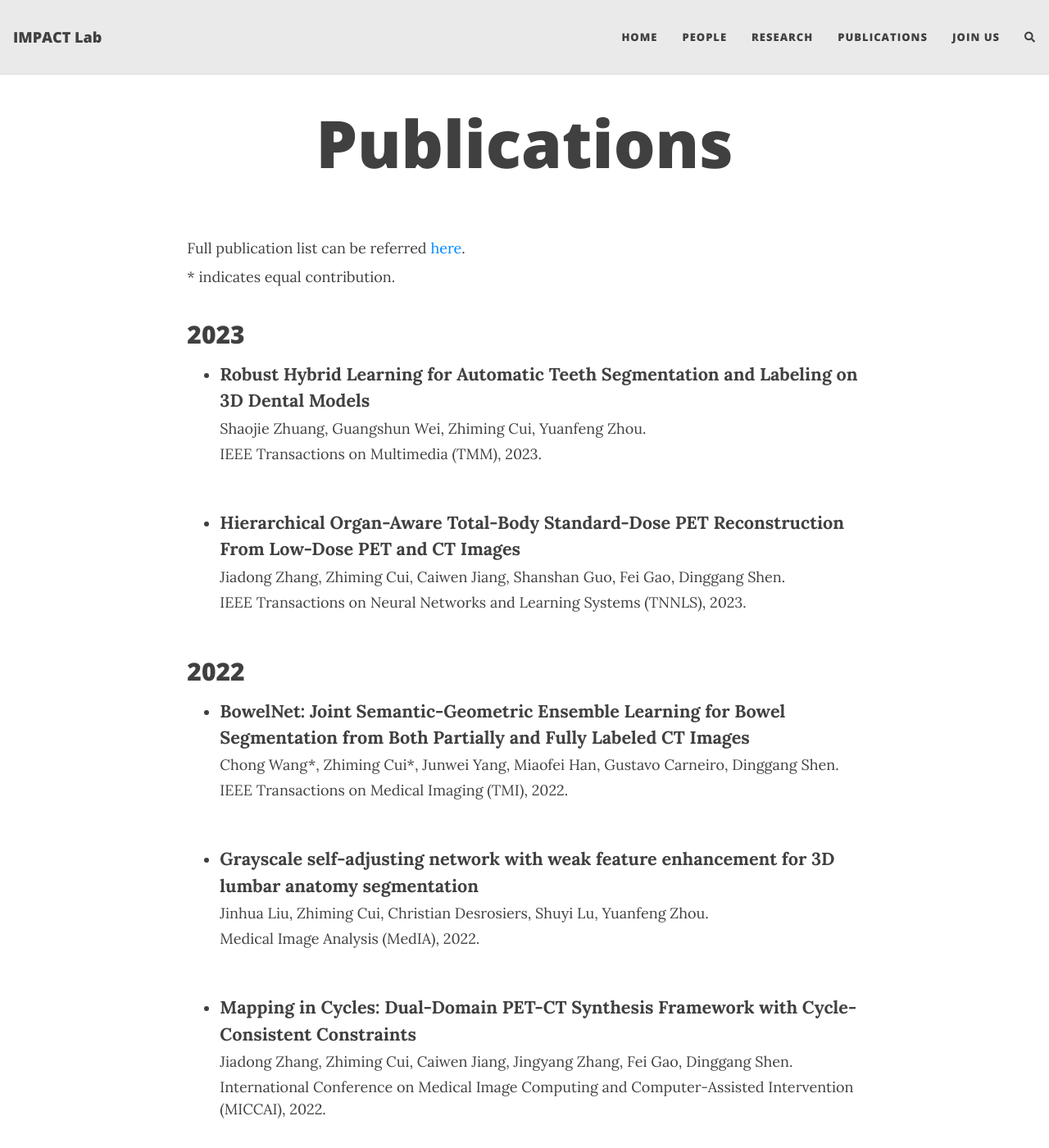
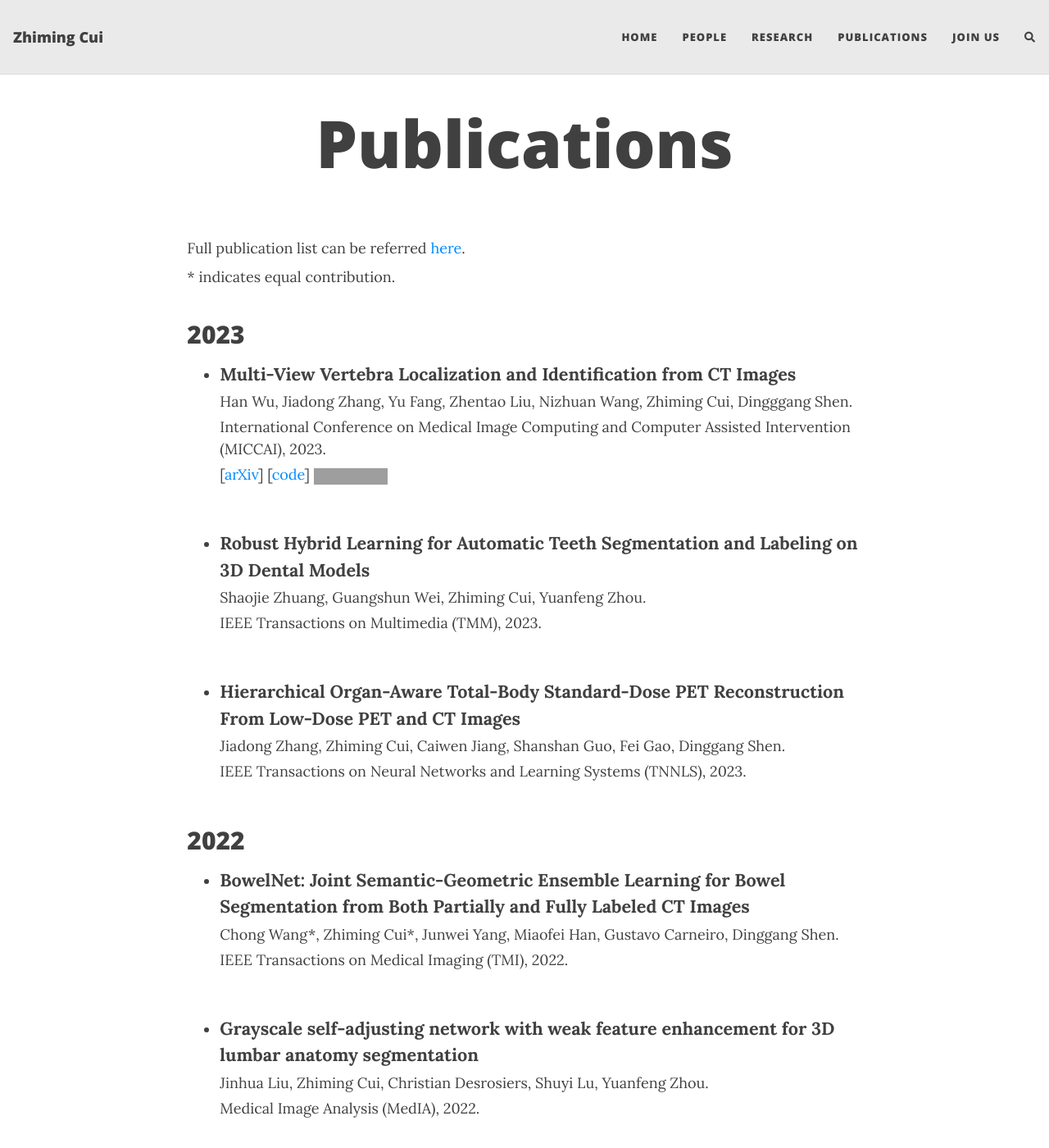
Before and after one commit to ShanghaiTech-IMPACT/shanghaitech-impact.github.io, a Jekyll site: the page built from publications.md, in a window 1280 px wide and 1400 px high. Shown: the whole window at 82% size. Built offline with Jekyll 4.4.1, drawn with Linux system fonts in a browser that asks for light colours; nearby versions of some CDN libraries; comment, search, counter and statistics services are not loaded; some of the changed text lies outside the part shown; grey boxes are pictures that could not be loaded.

Commit message:
update name and publications

```diff
--- a/_config.yml
+++ b/_config.yml
@@ -10,9 +10,9 @@
 ############################
 
 # Name of website
-title: IMPACT Lab
+title: Zhiming Cui
 # Your name to show in the footer
-author: IMPACT Lab
+author: Zhiming Cui
 favicon: /assets/img/shanghaitech.png
 ###############################################
 # --- List of links in the navigation bar --- #
--- a/_includes/footer.html
+++ b/_includes/footer.html
@@ -40,7 +40,7 @@
       {% unless site.remove-ads %}<p class="theme-by text-muted">
         <!-- Powered by
         <a href="https://beautifuljekyll.com">Beautiful Jekyll</a> <br> -->
-        Last Updated: 30/07/2023
+        Last Updated: 11/08/2023
       </p>{% endunless %}
       </div>
     </div>
--- a/_includes/head.html
+++ b/_includes/head.html
@@ -23,7 +23,8 @@
     {%- endif -%}
   {% endcapture %}
 
-  <title>{{ title }}</title>
+  <title>Zhiming Cui</title>
+  <!--   <title>{{ title }}</title> change to preset name -->
 
   {% if site.author %}
   <meta name="author" content="{{ site.author }}">
--- a/publications.md
+++ b/publications.md
@@ -8,9 +8,18 @@ Full publication list can be referred [here](https://scholar.google.com/citation
 
 \* indicates equal contribution.
 
+
+
 ## 2023
 <html>
     <ul class="publications">
+        <li>
+            <div class="title">Multi-View Vertebra Localization and Identification from CT Images</div>
+            <p>Han Wu, Jiadong Zhang, Yu Fang, Zhentao Liu, Nizhuan Wang, Zhiming Cui, Dingggang Shen.</p>
+            <p>International Conference on Medical Image Computing and Computer Assisted Intervention (MICCAI), 2023.</p>
+            <p>[<a href="https://arxiv.org/abs/2307.12845" >arXiv</a>] [<a href="https://github.com/ShanghaiTech-IMPACT/Multi-View-Vertebra-Localization-and-Identification-from-CT-Images">code</a>] <img alt="GitHub Repo stars" src="https://img.shields.io/github/stars/ShanghaiTech-IMPACT/Multi-View-Vertebra-Localization-and-Identification-from-CT-Images?logoColor=greenyellow">
+</p>
+    	</li>
         <li>
             <div class="title">Robust Hybrid Learning for Automatic Teeth Segmentation and Labeling on 3D Dental Models</div>
             <p>Shaojie Zhuang, Guangshun Wei, Zhiming Cui, Yuanfeng Zhou.</p>
@@ -48,7 +57,7 @@ Full publication list can be referred [here](https://scholar.google.com/citation
             <p>International Conference on Medical Image Computing and Computer-Assisted Intervention (MICCAI), 2022.</p>
         </li>
         <li>
-            <div class="title">A fully automatic AI system for tooth and alveolar bone segmentation from cone-beam CT images</div>
+            <div class="title">A fully Automatic AI System for Tooth and Alveolar Bone Segmentation from Cone-beam CT Images</div>
             <p>Zhiming Cui, Yu Fang, Lanzhuju Mei, Bojun Zhang, Bo Yu, Jiameng Liu, Caiwen Jiang, Yuhang Sun, Lei Ma, Jiawei Huang, Yang Liu, Yue Zhao, Chunfeng Lian, Zhongxiang Ding, Min Zhu, and Dinggang Shen.</p>
             <p>Nature Communications, 2022.</p>
         </li>
```
